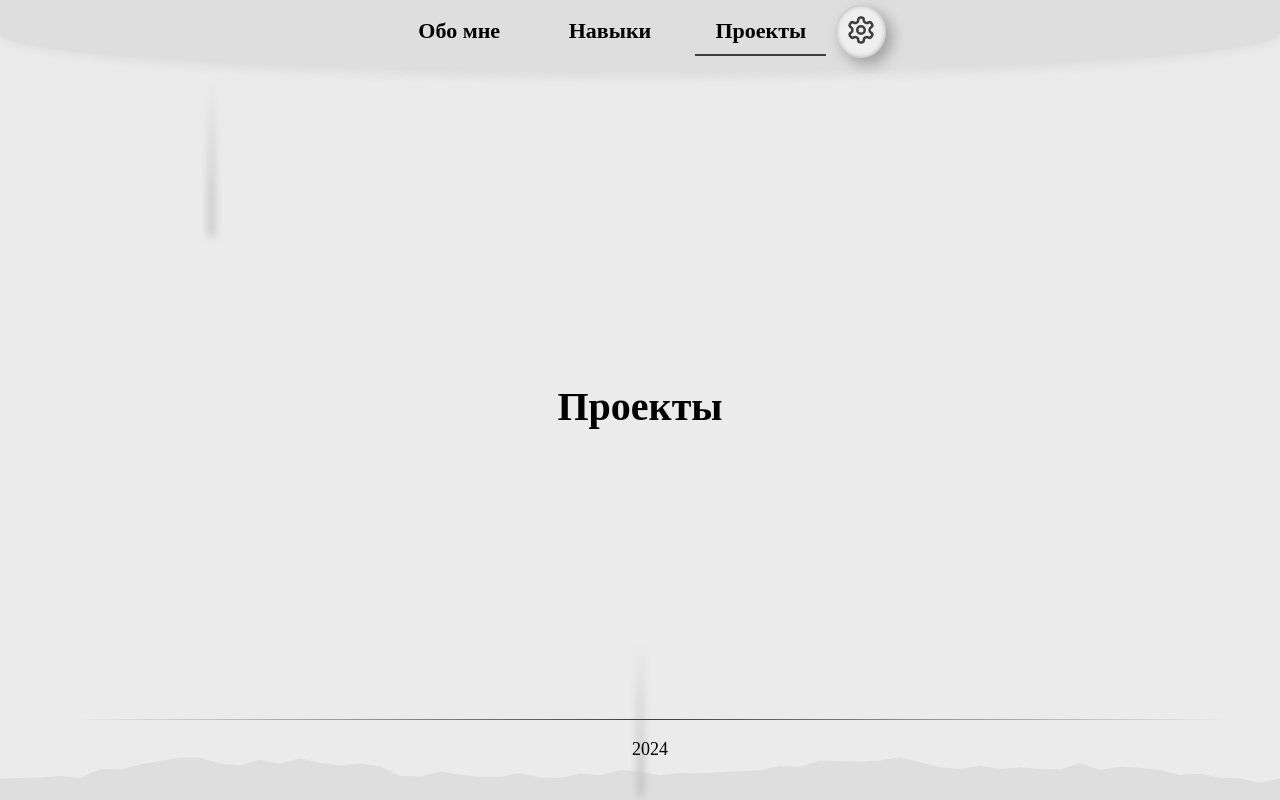
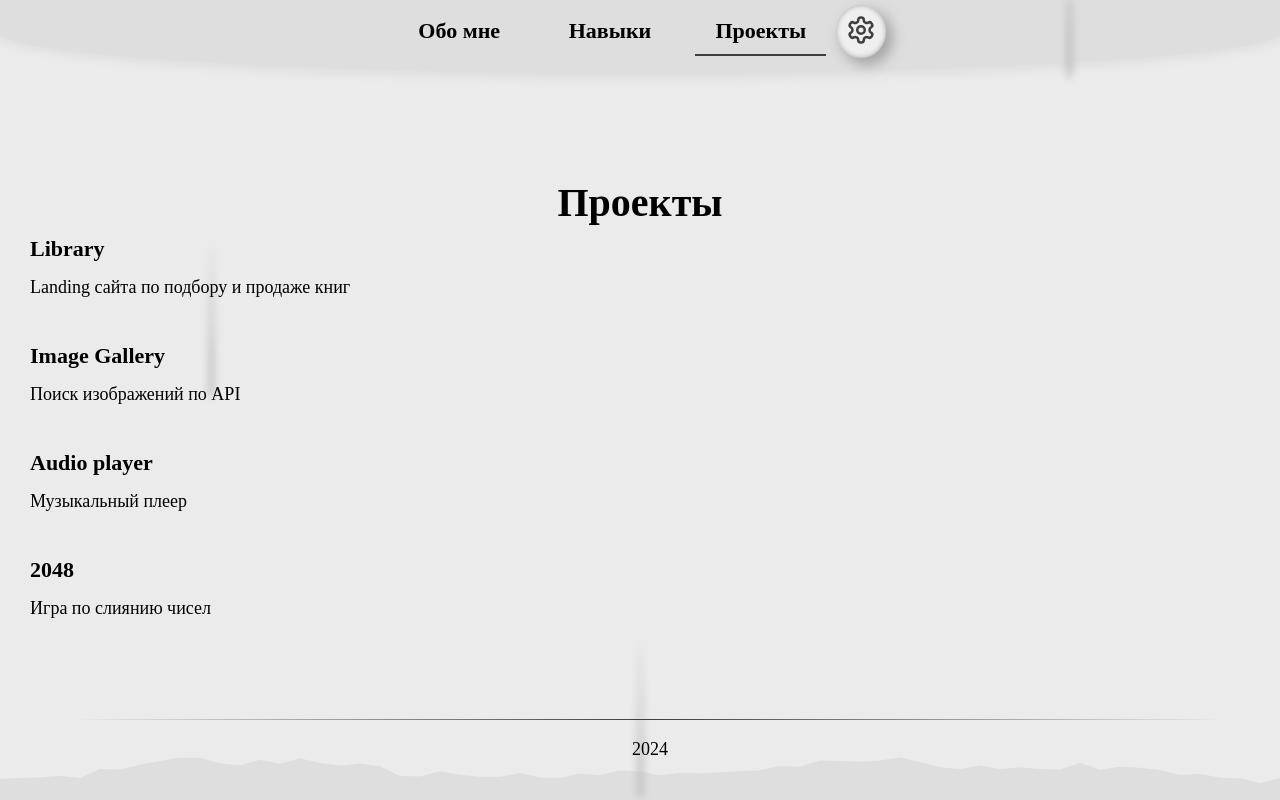
Before and after one commit to DialecticalLaw/cv, a Next.js app: page /projects in a window 1280 px wide. Built offline with nearby package versions, Linux system fonts and the light colour scheme; a web font is replaced by a local one.

Commit message:
feat: add a list of projects

```diff
--- a/src/app/globals.css
+++ b/src/app/globals.css
@@ -101,7 +101,7 @@ ol {
 }
 
 .line:nth-child(1)::after {
-  animation-delay: 3.5s;
+  animation-delay: 2.5s;
 }
 
 .line:nth-child(3) {
@@ -109,7 +109,7 @@ ol {
 }
 
 .line:nth-child(3)::after {
-  animation-delay: 5.5s;
+  animation-delay: 4.5s;
 }
 
 @keyframes drop {
--- /dev/null
+++ b/src/app/projects/page.module.css
@@ -0,0 +1,47 @@
+.wrapper {
+  display: flex;
+  flex-direction: column;
+  gap: 2rem;
+}
+
+.project {
+  display: grid;
+  grid-template: 1fr 1fr / 70% 30%;
+  gap: 1.5rem;
+  width: 40%;
+  padding: 1rem;
+  outline: 0.1rem solid transparent;
+  transition: 0.2s;
+  cursor: pointer;
+}
+
+.title {
+  grid-column-start: 1;
+  grid-row-start: 1;
+  font-weight: bold;
+  font-size: 2.2rem;
+}
+
+.desc {
+  grid-column-start: 1;
+  grid-row-start: 2;
+}
+
+.hint {
+  grid-column-start: 2;
+  grid-row: 1 / 3;
+  align-self: center;
+  opacity: 0;
+  transform: translateX(-1.5rem);
+  transition: 0.2s;
+}
+
+.project:hover {
+  transition: none;
+  outline-color: var(--weak-color);
+}
+
+.project:hover .hint {
+  opacity: 1;
+  transform: none;
+}
--- a/src/app/projects/page.tsx
+++ b/src/app/projects/page.tsx
@@ -1,3 +1,19 @@
+import styles from './page.module.css';
+import { projects } from '@/helpers/projects';
+
 export default function Projects() {
-  return <h1>Проекты</h1>;
+  return (
+    <section>
+      <h1>Проекты</h1>
+      <div className={styles.wrapper}>
+        {projects.map((project) => (
+          <div className={styles.project} key={project.title}>
+            <p className={styles.title}>{project.title}</p>
+            <p className={styles.desc}>{project.desc}</p>
+            <p className={styles.hint}>Подробнее &rarr;</p>
+          </div>
+        ))}
+      </div>
+    </section>
+  );
 }
--- /dev/null
+++ b/src/helpers/projects.tsx
@@ -0,0 +1,22 @@
+export const projects = [
+  {
+    title: 'Library',
+    desc: 'Landing сайта по подбору и продаже книг',
+    link: 'https://video.mp4',
+  },
+  {
+    title: 'Image Gallery',
+    desc: 'Поиск изображений по API',
+    link: 'https://video.mp4',
+  },
+  {
+    title: 'Audio player',
+    desc: 'Музыкальный плеер',
+    link: 'https://video.mp4',
+  },
+  {
+    title: '2048',
+    desc: 'Игра по слиянию чисел',
+    link: 'https://video.mp4',
+  },
+];
```
